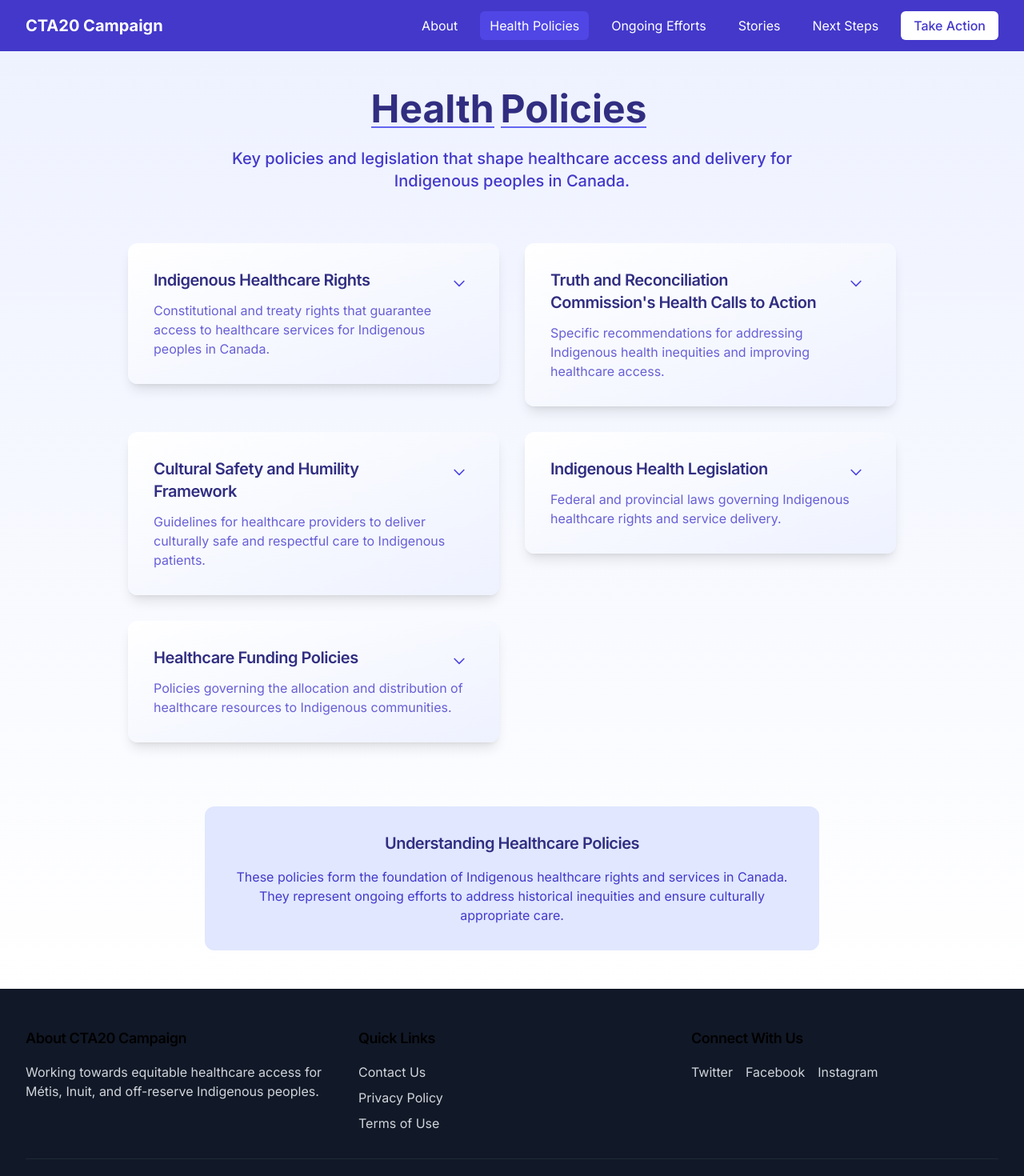
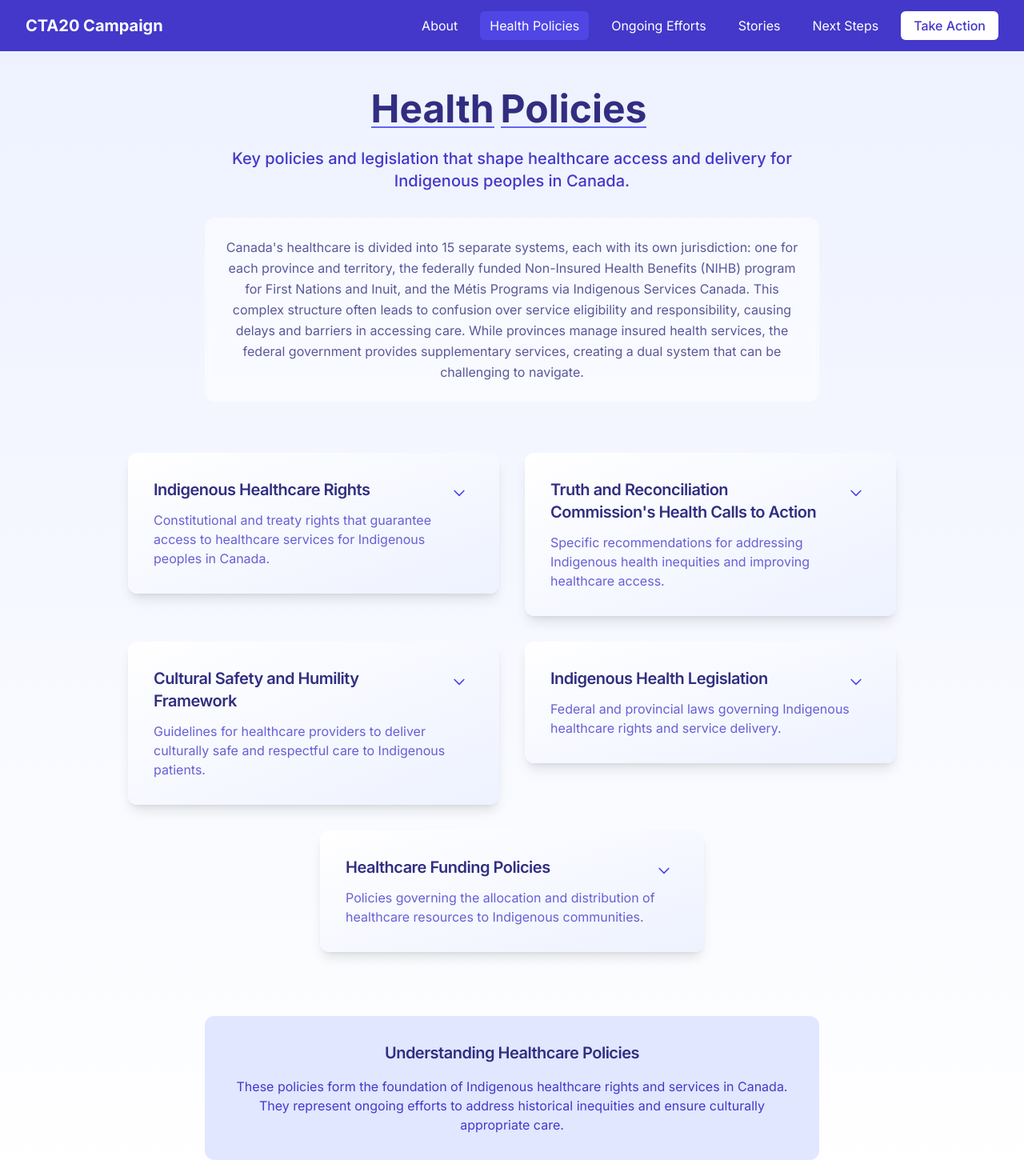
Before and after one commit to brandonZhong123/CTA20-Social-Awarness, a Next.js app: page /health-policies in a window 1280 px wide. Shown: the top 1470 px of the page at 80% size. Built offline with nearby package versions, Linux system fonts and the light colour scheme.

Commit message:
feat: add jurisdictional info and center last policy card

```diff
--- a/src/app/health-policies/page.tsx
+++ b/src/app/health-policies/page.tsx
@@ -47,17 +47,27 @@ export default function HealthPoliciesPage() {
             className="text-5xl font-bold text-indigo-900 mb-6"
           />
           <motion.p
-            className="text-xl text-indigo-700 max-w-3xl mx-auto font-medium"
+            className="text-xl text-indigo-700 max-w-3xl mx-auto font-medium mb-8"
             initial={{ opacity: 0 }}
             animate={{ opacity: 1 }}
             transition={{ delay: 0.3, duration: 0.6 }}
           >
             Key policies and legislation that shape healthcare access and delivery for Indigenous peoples in Canada.
           </motion.p>
+          <motion.div
+            className="bg-white/50 backdrop-blur-sm rounded-xl p-6 max-w-3xl mx-auto"
+            initial={{ opacity: 0 }}
+            animate={{ opacity: 1 }}
+            transition={{ delay: 0.4, duration: 0.6 }}
+          >
+            <p className="text-indigo-900/80 leading-relaxed">
+              Canada's healthcare is divided into 15 separate systems, each with its own jurisdiction: one for each province and territory, the federally funded Non-Insured Health Benefits (NIHB) program for First Nations and Inuit, and the Métis Programs via Indigenous Services Canada. This complex structure often leads to confusion over service eligibility and responsibility, causing delays and barriers in accessing care. While provinces manage insured health services, the federal government provides supplementary services, creating a dual system that can be challenging to navigate.
+            </p>
+          </motion.div>
         </motion.div>
 
         <div className="grid grid-cols-1 lg:grid-cols-2 gap-8">
-          {policies.map((policy, index) => (
+          {policies.slice(0, -1).map((policy, index) => (
             <motion.div
               key={policy.title}
               initial={{ opacity: 0, y: 20 }}
@@ -73,6 +83,21 @@ export default function HealthPoliciesPage() {
               />
             </motion.div>
           ))}
+          {/* Last card centered */}
+          <motion.div
+            key={policies[policies.length - 1].title}
+            initial={{ opacity: 0, y: 20 }}
+            animate={{ opacity: 1, y: 0 }}
+            transition={{ delay: (policies.length - 1) * 0.1 }}
+            className="lg:col-span-2 lg:w-1/2 lg:mx-auto"
+          >
+            <ExpandableCard
+              title={policies[policies.length - 1].title}
+              summary={policies[policies.length - 1].summary}
+              fullContent={policies[policies.length - 1].fullContent}
+              className="bg-gradient-to-br from-white to-indigo-50 hover:shadow-xl transition-shadow duration-300"
+            />
+          </motion.div>
         </div>
 
         <motion.div
```
